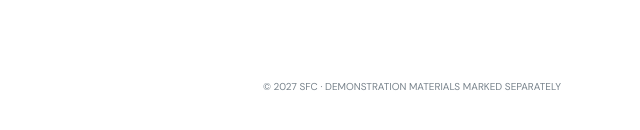
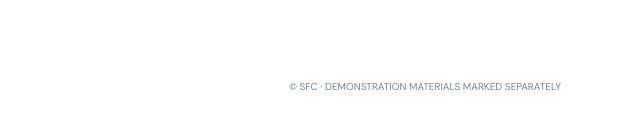
Before and after one commit to pchjesus/sfc-website, a website: page index.html in a window 1280 px wide. Shown: the part 2714-2844 px from the top of the page, 640-1280 px from the left. Drawn offline with nearby package versions, Linux system fonts and the light colour scheme; no server answers.

Commit message:
fix(v2.7): remove future year from evergreen footer

```diff
--- a/index.html
+++ b/index.html
@@ -470,7 +470,7 @@
 <footer class="site-footer">
 <div><strong>SFC.</strong><p>SANGMYUNG FINANCIAL CLUB<br>Independent Research · Sangmyung University</p>
 <nav class="cms-footer-links" aria-label="추가 페이지"><a href="#updates">UPDATES</a><a id="siteContactLink" hidden></a></nav></div>
-<small>© 2027 SFC · DEMONSTRATION MATERIALS MARKED SEPARATELY</small>
+<small>© SFC · DEMONSTRATION MATERIALS MARKED SEPARATELY</small>
 </footer>
 </body>
 </html>
```
